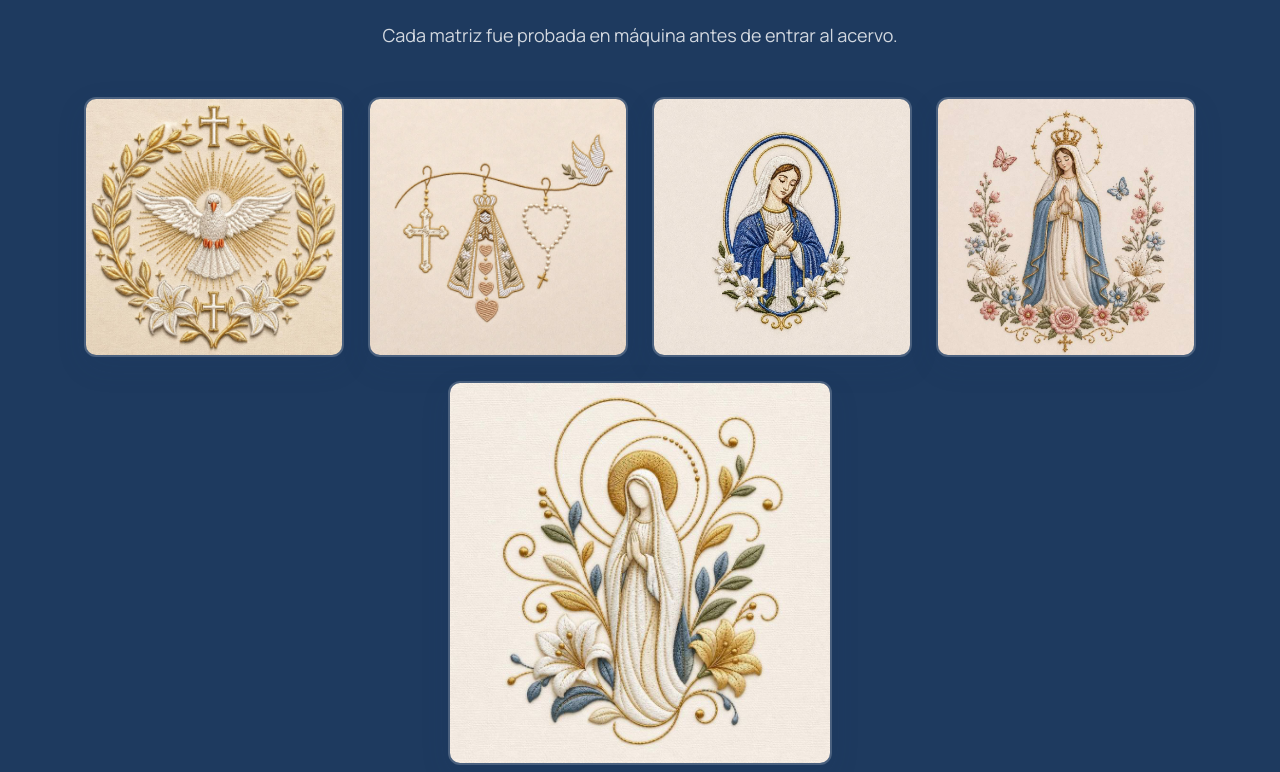
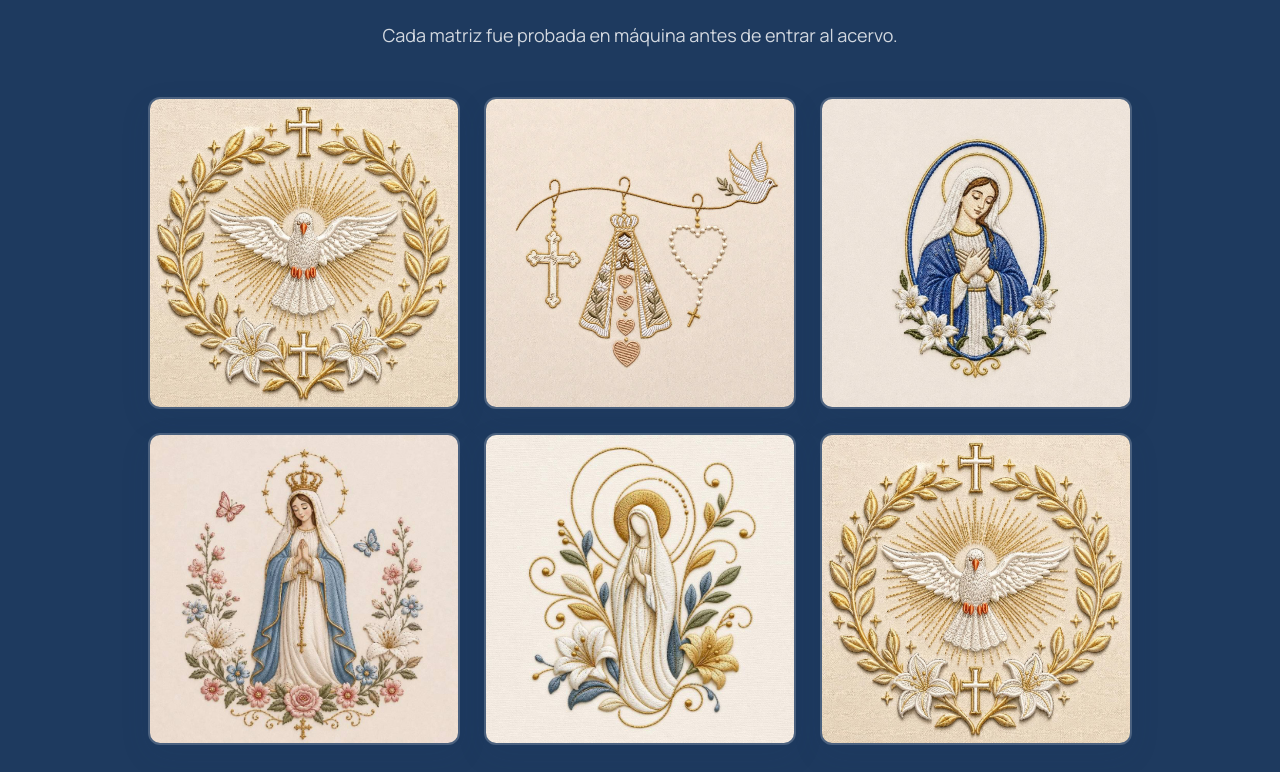
Before and after one commit to ChokiTheProo/dibujos-catolicos, a plain HTML site: page index.html in a window 1280 px wide. Shown: the part 2908-3680 px from the top of the page. Drawn offline with nearby package versions, Linux system fonts and the light colour scheme.

Commit message:
feat: grid 3x2 na seção 'lo que vas a recibir' com 6 imagens

```diff
--- a/index.html
+++ b/index.html
@@ -232,9 +232,9 @@
       </p>
     </div>
 
-    <!-- Grid empilhado -->
-    <div class="mt-12 max-w-6xl mx-auto px-5">
-      <div class="grid grid-cols-1 sm:grid-cols-2 lg:grid-cols-4 gap-4 sm:gap-6">
+    <!-- Grid 3x2 (6 imagens) -->
+    <div class="mt-12 max-w-5xl mx-auto px-5">
+      <div class="grid grid-cols-1 sm:grid-cols-2 md:grid-cols-3 gap-4 sm:gap-6">
         <img src="imagens/855191d358ea0788366f3c1b5713f3b3.jpeg"
              alt="Bordado católico — diseño 1" loading="lazy"
              class="w-full aspect-square object-cover rounded-xl shadow-card border-2 border-white/20" />
@@ -249,7 +249,10 @@
              class="w-full aspect-square object-cover rounded-xl shadow-card border-2 border-white/20" />
         <img src="imagens/image-4.jpeg"
              alt="Bordado católico — diseño 5" loading="lazy"
-             class="w-full aspect-square object-cover rounded-xl shadow-card border-2 border-white/20 sm:col-span-2 lg:col-span-4 lg:max-w-sm lg:mx-auto" />
+             class="w-full aspect-square object-cover rounded-xl shadow-card border-2 border-white/20" />
+        <img src="imagens/855191d358ea0788366f3c1b5713f3b3.jpeg"
+             alt="Bordado católico — diseño 6" loading="lazy"
+             class="w-full aspect-square object-cover rounded-xl shadow-card border-2 border-white/20" />
       </div>
     </div>
 
```
